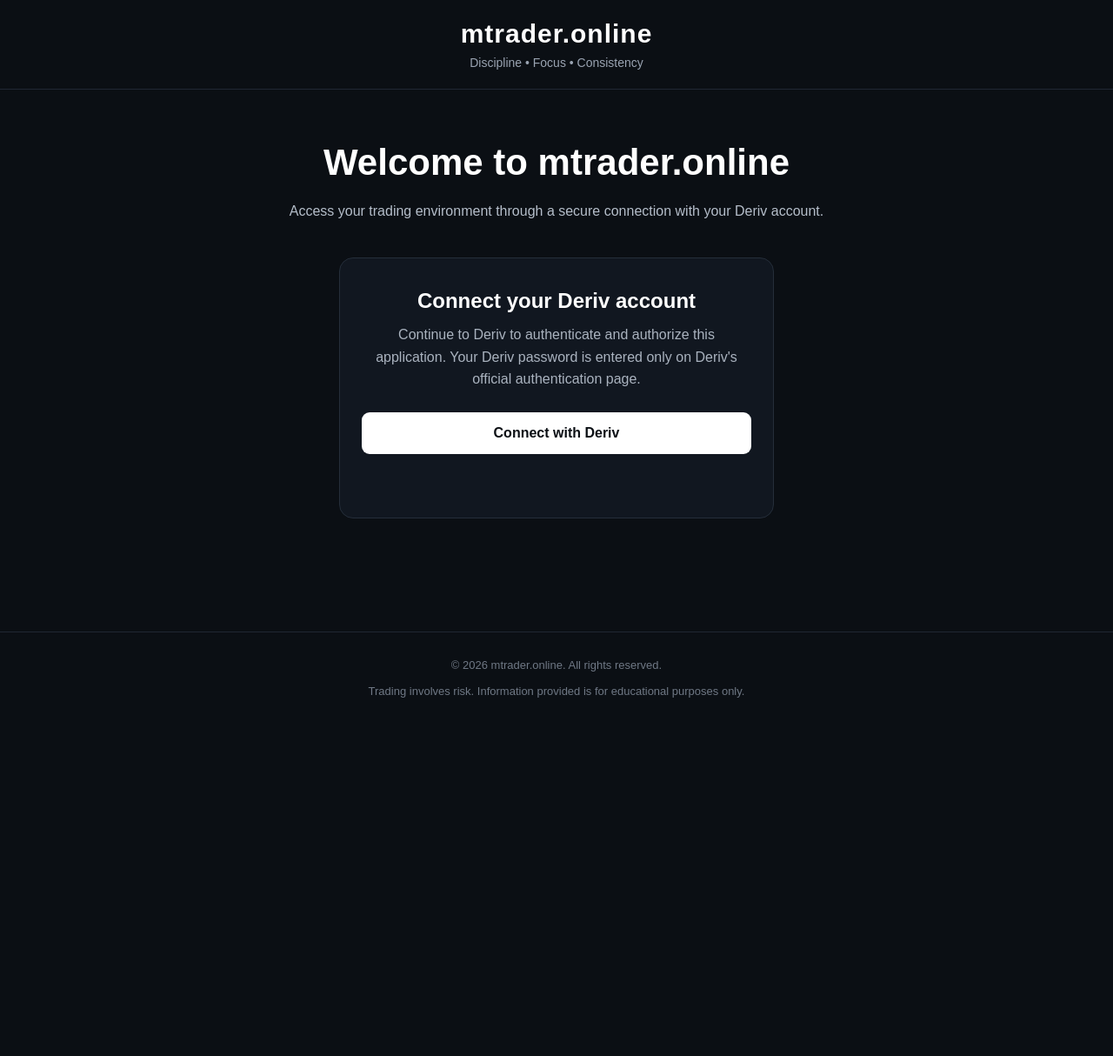
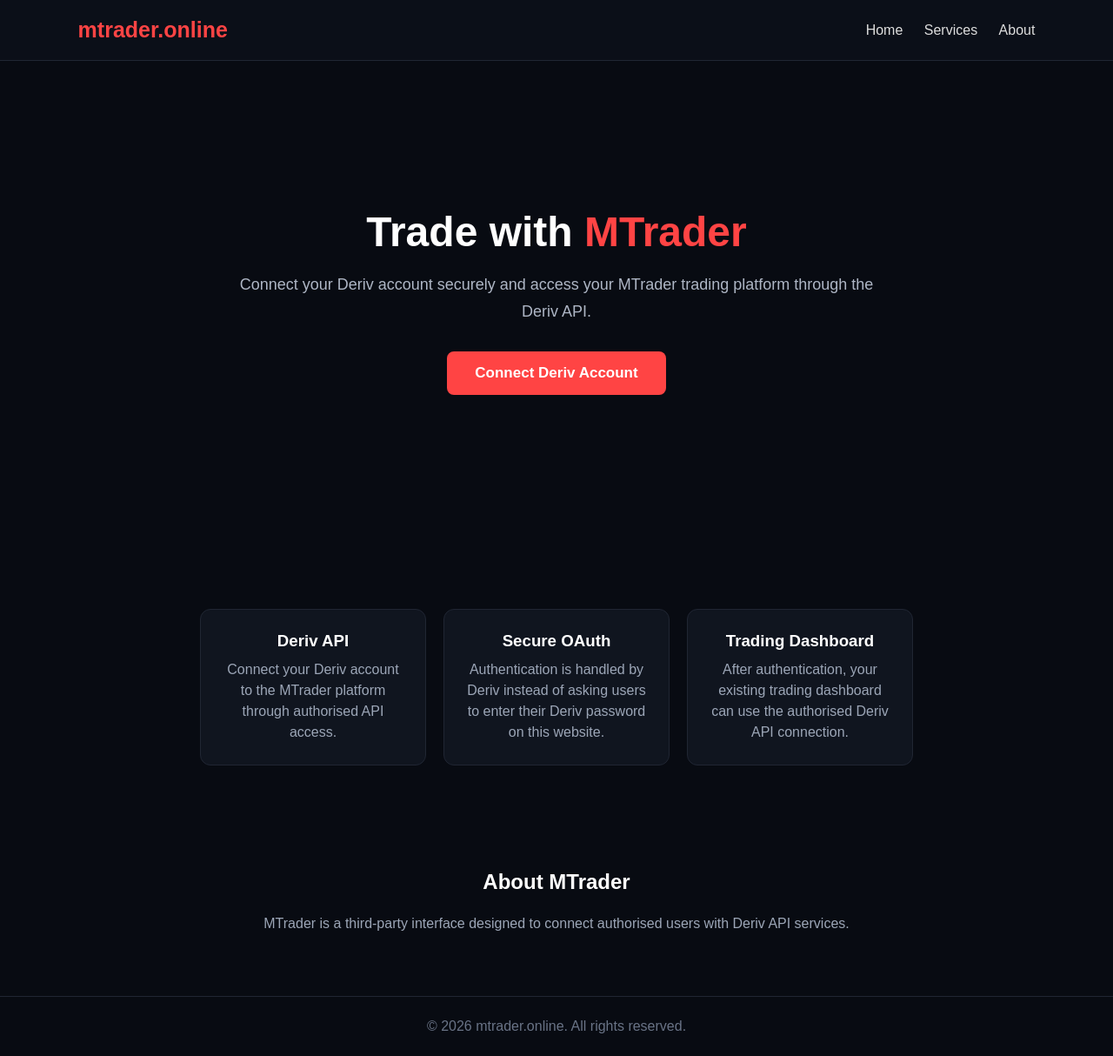
Before and after one commit to markkinoti12/Veytrix-tradershub-, a plain HTML site: page index.html in a window 1280 px wide. Shown: the whole page at 87% size. Before the commit the page ends 832 px from the top, so only its background shows below. Drawn offline with Linux system fonts and the light colour scheme.

Commit message:
Update index.html

```diff
--- a/index.html
+++ b/index.html
@@ -1,297 +1,416 @@
-<!DOCTYPE html><html lang="en">
+<!DOCTYPE html>
+<html lang="en">
 <head>
   <meta charset="UTF-8">
   <meta name="viewport" content="width=device-width, initial-scale=1.0">
-  <title>mtrader.online</title>  <style>
+  <title>MTrader - Deriv Trading</title>
+
+  <style>
     * {
       box-sizing: border-box;
       margin: 0;
       padding: 0;
+      font-family: Arial, sans-serif;
     }
 
     body {
-      font-family: Arial, sans-serif;
-      background: #0b0f14;
+      background: #080b12;
       color: white;
       min-height: 100vh;
     }
 
     header {
-      padding: 22px;
-      text-align: center;
-      border-bottom: 1px solid #202733;
+      width: 100%;
+      padding: 20px 7%;
+      display: flex;
+      justify-content: space-between;
+      align-items: center;
+      border-bottom: 1px solid #202633;
+      background: #0b0f18;
     }
 
     .logo {
-      font-size: 30px;
+      font-size: 25px;
       font-weight: bold;
-      letter-spacing: 1px;
+      color: #ff4444;
     }
 
-    .tagline {
-      margin-top: 8px;
-      color: #9aa4b2;
-      font-size: 14px;
+    nav a {
+      color: #ddd;
+      text-decoration: none;
+      margin-left: 20px;
     }
 
-    main {
-      max-width: 900px;
-      margin: auto;
-      padding: 60px 20px;
+    .hero {
+      min-height: 75vh;
+      display: flex;
+      align-items: center;
+      justify-content: center;
       text-align: center;
+      padding: 40px 20px;
+    }
+
+    .hero-box {
+      max-width: 750px;
     }
 
     h1 {
-      font-size: 42px;
+      font-size: 48px;
       margin-bottom: 18px;
     }
 
-    .description {
-      max-width: 650px;
-      margin: auto;
-      color: #b5beca;
-      line-height: 1.7;
-      font-size: 16px;
+    h1 span {
+      color: #ff4444;
     }
 
-    .card {
-      margin: 40px auto;
-      max-width: 500px;
-      padding: 35px 25px;
-      background: #111720;
-      border: 1px solid #252e3a;
-      border-radius: 16px;
+    .hero p {
+      color: #aeb6c5;
+      font-size: 18px;
+      line-height: 1.7;
+      margin-bottom: 30px;
     }
 
-    .card h2 {
-      margin-bottom: 12px;
-    }
-
-    .card p {
-      color: #aab3bf;
-      line-height: 1.6;
-      margin-bottom: 25px;
-    }
-
-    button {
-      width: 100%;
-      padding: 15px;
+    .connect-btn {
       border: none;
-      border-radius: 9px;
-      background: #ffffff;
-      color: #0b0f14;
-      font-size: 16px;
+      background: #ff4444;
+      color: white;
+      padding: 15px 32px;
+      border-radius: 8px;
+      font-size: 17px;
       font-weight: bold;
       cursor: pointer;
     }
 
-    button:hover {
-      opacity: 0.9;
+    .connect-btn:hover {
+      background: #e52f2f;
     }
 
     .status {
-      margin-top: 18px;
-      color: #9aa4b2;
-      font-size: 14px;
-      min-height: 20px;
+      margin-top: 22px;
+      color: #aeb6c5;
+      min-height: 25px;
+    }
+
+    .features {
+      display: flex;
+      justify-content: center;
+      gap: 20px;
+      flex-wrap: wrap;
+      padding: 30px 7% 70px;
+    }
+
+    .card {
+      width: 260px;
+      background: #10151f;
+      border: 1px solid #202633;
+      border-radius: 12px;
+      padding: 25px;
+      text-align: center;
+    }
+
+    .card h3 {
+      margin-bottom: 10px;
+    }
+
+    .card p {
+      color: #9ca6b7;
+      line-height: 1.5;
     }
 
     footer {
       text-align: center;
-      padding: 30px 20px;
-      color: #6f7885;
-      font-size: 13px;
-      border-top: 1px solid #202733;
-      margin-top: 30px;
+      padding: 25px;
+      color: #697386;
+      border-top: 1px solid #202633;
     }
-  </style></head><body>  <header>
+  </style>
+</head>
+
+<body>
+
+<header>
   <div class="logo">mtrader.online</div>
-    <div class="tagline">Discipline • Focus • Consistency</div>
-  </header>  <main><h1>Welcome to mtrader.online</h1>
 
-<p class="description">
-  Access your trading environment through a secure connection
-  with your Deriv account.
+  <nav>
+    <a href="#">Home</a>
+    <a href="#services">Services</a>
+    <a href="#about">About</a>
+  </nav>
+</header>
+
+<section class="hero">
+
+  <div class="hero-box">
+
+    <h1>Trade with <span>MTrader</span></h1>
+
+    <p>
+      Connect your Deriv account securely and access your
+      MTrader trading platform through the Deriv API.
     </p>
 
-<div class="card">
-  <h2>Connect your Deriv account</h2>
-
-  <p>
-    Continue to Deriv to authenticate and authorize this application.
-    Your Deriv password is entered only on Deriv's official
-    authentication page.
-  </p>
-
-  <button id="connectButton">
-    Connect with Deriv
+    <button class="connect-btn" id="connectDeriv">
+      Connect Deriv Account
     </button>
 
     <div class="status" id="status"></div>
+
   </div>
 
-  </main>  <footer>
+</section>
+
+<section class="features" id="services">
+
+  <div class="card">
+    <h3>Deriv API</h3>
+    <p>
+      Connect your Deriv account to the MTrader platform
+      through authorised API access.
+    </p>
+  </div>
+
+  <div class="card">
+    <h3>Secure OAuth</h3>
+    <p>
+      Authentication is handled by Deriv instead of asking
+      users to enter their Deriv password on this website.
+    </p>
+  </div>
+
+  <div class="card">
+    <h3>Trading Dashboard</h3>
+    <p>
+      After authentication, your existing trading dashboard
+      can use the authorised Deriv API connection.
+    </p>
+  </div>
+
+</section>
+
+<section id="about" style="text-align:center;padding:50px 20px;">
+  <h2>About MTrader</h2>
+
+  <p style="max-width:700px;margin:20px auto;color:#9ca6b7;line-height:1.7;">
+    MTrader is a third-party interface designed to connect
+    authorised users with Deriv API services.
+  </p>
+</section>
+
+<footer>
   © 2026 mtrader.online. All rights reserved.
-    <br><br>
-    Trading involves risk. Information provided is for educational
-    purposes only.
-  </footer><script>
+</footer>
+
+
+<script>
+
   /*
-    ============================================================
-    mtrader.online — Deriv OAuth 2.0 + PKCE
-    ============================================================
+    =========================================================
+    DERIV OAUTH C
+
+
+
+
+    =========================================================
+
+    Replace ONLY this value with your actual OAuth App ID
+    from your Deriv developer application.
+
+    The USER does NOT type this anywhere.
   */
 
-  // PUT YOUR DERIV OAUTH APP ID HERE
-  const CLIENT_ID = "YOUR_DERIV_APP_ID";
-
-  // This MUST exactly match the redirect URL registered
-  // in your Deriv application.
-  const REDIRECT_URI = "https://mtrader.online/auth/success";
-
-  const AUTH_URL = "https://auth.deriv.com/oauth2/auth";
-
-  const connectButton = document.getElementById("connectButton");
-  const status = document.getElementById("status");
+  const CLIENT_ID = "YOUR_DERIV_CLIENT_ID";
 
 
-  // Generate a secure random string
-  function generateRandomString(length) {
-    const characters =
+  /*
+    IMPORTANT:
+    This URL MUST exactly match the Redirect URL registered
+    inside your Deriv OAuth application.
+  */
+
+  const REDIRECT_URI =
+    "https://mtrader.online/auth/success";
+
+
+  const AUTH_URL =
+    "https://auth.deriv.com/oauth2/auth";
+
+
+  /*
+    Generate a secure random PKCE verifier
+  */
+
+  function generateCodeVerifier() {
+
+    const array =
+      crypto.getRandomValues(new Uint8Array(64));
+
+    const chars =
       "ABCDEFGHIJKLMNOPQRSTUVWXYZabcdefghijklmnopqrstuvwxyz0123456789-._~";
-
-    const values = new Uint8Array(length);
-    crypto.getRandomValues(values);
 
     let result = "";
 
-    for (let i = 0; i < length; i++) {
-      result += characters[values[i] % characters.length];
+    for (let i = 0; i < array.length; i++) {
+      result += chars[array[i] % chars.length];
     }
 
     return result;
   }
 
 
-  // Convert ArrayBuffer to Base64URL
-  function base64UrlEncode(buffer) {
-    let binary = "";
+  /*
+    Convert SHA-256 hash to Base64URL
+  */
 
-    const bytes = new Uint8Array(buffer);
+  async function createCodeChallenge(verifier) {
 
-    for (let i = 0; i < bytes.length; i++) {
-      binary += String.fromCharCode(bytes[i]);
-    }
+    const data =
+      new TextEncoder().encode(verifier);
 
-    return btoa(binary)
+    const digest =
+      await crypto.subtle.digest("SHA-256", data);
+
+    return btoa(
+      String.fromCharCode(...new Uint8Array(digest))
+    )
       .replace(/\+/g, "-")
       .replace(/\//g, "_")
-      .replace(/=+$/, "");
+      .replace(/=/g, "");
   }
 
 
-  // Create SHA-256 PKCE challenge
-  async function createCodeChallenge(verifier) {
+  /*
+    Generate random state
+  */
 
-    const data = new TextEncoder().encode(verifier);
+  function generateState() {
 
-    const digest = await crypto.subtle.digest(
-      "SHA-256",
-      data
-    );
+    const array =
+      crypto.getRandomValues(new Uint8Array(16));
 
-    return base64UrlEncode(digest);
+    return Array.from(array)
+      .map(b => b.toString(16).padStart(2, "0"))
+      .join("");
   }
 
 
-  async function connectToDeriv() {
+  /*
+    CONNECT DERIV
+  */
 
-    if (CLIENT_ID === "YOUR_DERIV_APP_ID") {
+  document
+    .getElementById("connectDeriv")
+    .addEventListener("click", async function () {
+
+      const status =
+        document.getElementById("status");
+
+      if (CLIENT_ID === "YOUR_DERIV_CLIENT_ID") {
+
         status.textContent =
-        "Add your Deriv App ID to the code first.";
+          "Deriv OAuth App ID has not been configured yet.";
+
         return;
       }
+
 
       try {
 
         status.textContent =
-        "Preparing secure Deriv connection...";
+          "Connecting securely to Deriv...";
 
-      // Generate PKCE verifier
-      const codeVerifier = generateRandomString(64);
 
-      // Generate state for CSRF protection
-      const state = generateRandomString(32);
+        const verifier =
+          generateCodeVerifier();
 
-      // Create challenge
-      const codeChallenge =
-        await createCodeChallenge(codeVerifier);
+        const challenge =
+          await createCodeChallenge(verifier);
 
-      // Store values so they survive the redirect
+        const state =
+          generateState();
+
+
+        /*
+          Save PKCE information before leaving
+          the MTrader website.
+        */
+
         sessionStorage.setItem(
-        "pkce_code_verifier",
-        codeVerifier
+          "mtrader_pkce_verifier",
+          verifier
         );
 
         sessionStorage.setItem(
-        "oauth_state",
+          "mtrader_oauth_state",
           state
         );
 
-      // Build Deriv authorization URL
-      const authUrl = new URL(AUTH_URL);
 
-      authUrl.searchParams.set(
+        /*
+          Build Deriv OAuth URL.
+        */
+
+        const url =
+          new URL(AUTH_URL);
+
+        url.searchParams.set(
           "response_type",
           "code"
         );
 
-      authUrl.searchParams.set(
+        url.searchParams.set(
           "client_id",
           CLIENT_ID
         );
 
-      authUrl.searchParams.set(
+        url.searchParams.set(
           "redirect_uri",
           REDIRECT_URI
         );
 
-      authUrl.searchParams.set(
+        url.searchParams.set(
           "scope",
           "trade"
         );
 
-      authUrl.searchParams.set(
+        url.searchParams.set(
           "state",
           state
         );
 
-      authUrl.searchParams.set(
+        url.searchParams.set(
           "code_challenge",
-        codeChallenge
+          challenge
         );
 
-      authUrl.searchParams.set(
+        url.searchParams.set(
           "code_challenge_method",
           "S256"
         );
 
-      // Send the user to Deriv
-      window.location.href = authUrl.toString();
 
-    } catch (error) {
+        /*
+          Send the USER to Deriv.
+          The user logs into Deriv THERE,
+          not by entering credentials into MTrader.
+        */
+
+        window.location.href =
+          url.toString();
+
+      }
+
+      catch (error) {
 
         console.error(error);
 
         status.textContent =
-        "Unable to start the Deriv connection.";
-    }
+          "Unable to start Deriv connection.";
+
       }
 
+    });
 
-  connectButton.addEventListener(
-    "click",
-    connectToDeriv
-  );
-</script></body>
+</script>
+
+</body>
 </html>
```
Lines whose indentation alone changed are shown as unchanged.
